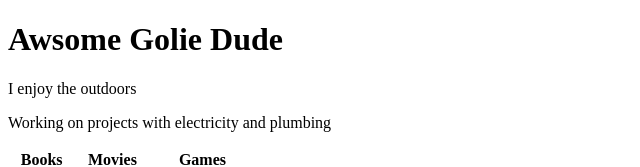
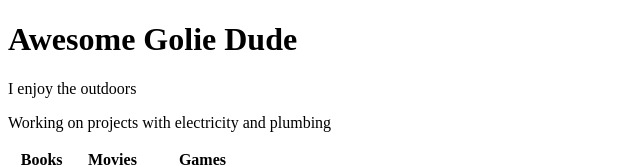
Before and after one commit to javierl79/javierlopez.github.io, a plain HTML site: page index.html in a window 1280 px wide. Shown: the top 167 px of the page, without its empty margins (0-640 px from the left). Drawn offline with Linux system fonts and the light colour scheme.

Commit message:
Update index.html

```diff
--- a/index.html
+++ b/index.html
@@ -8,7 +8,7 @@
 <body>
 
 
-<h1>Awsome Golie Dude</h1>
+<h1>Awesome Golie Dude</h1>
 
 <p>I enjoy the outdoors</p>
 <p>Working on projects with electricity and plumbing</p>
```
